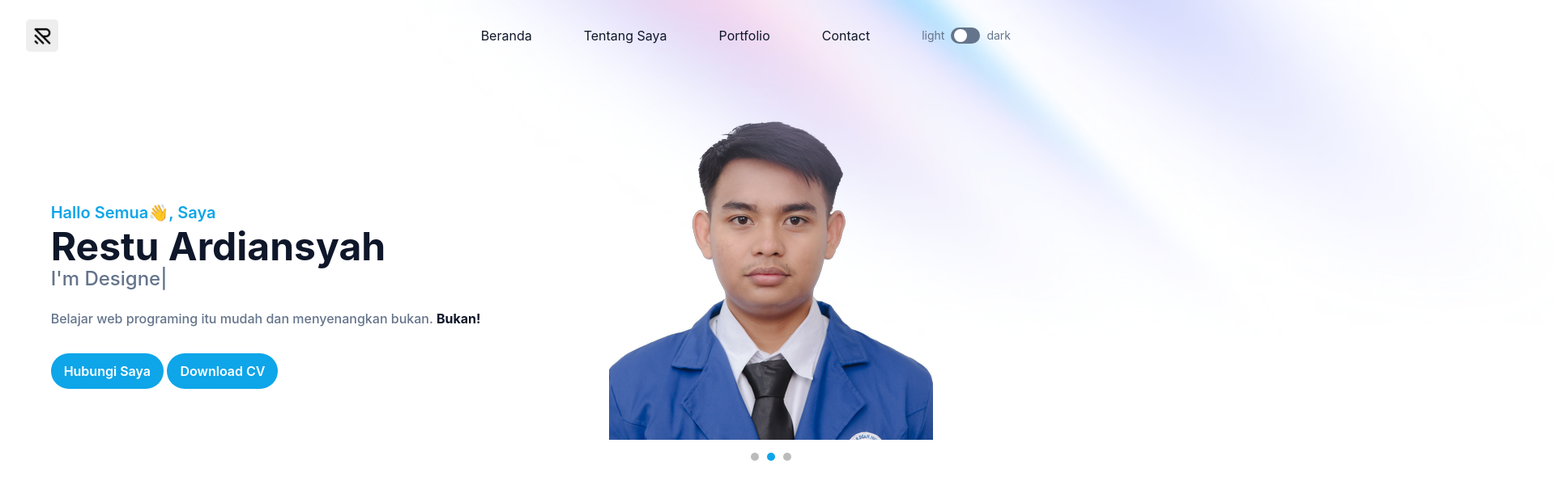
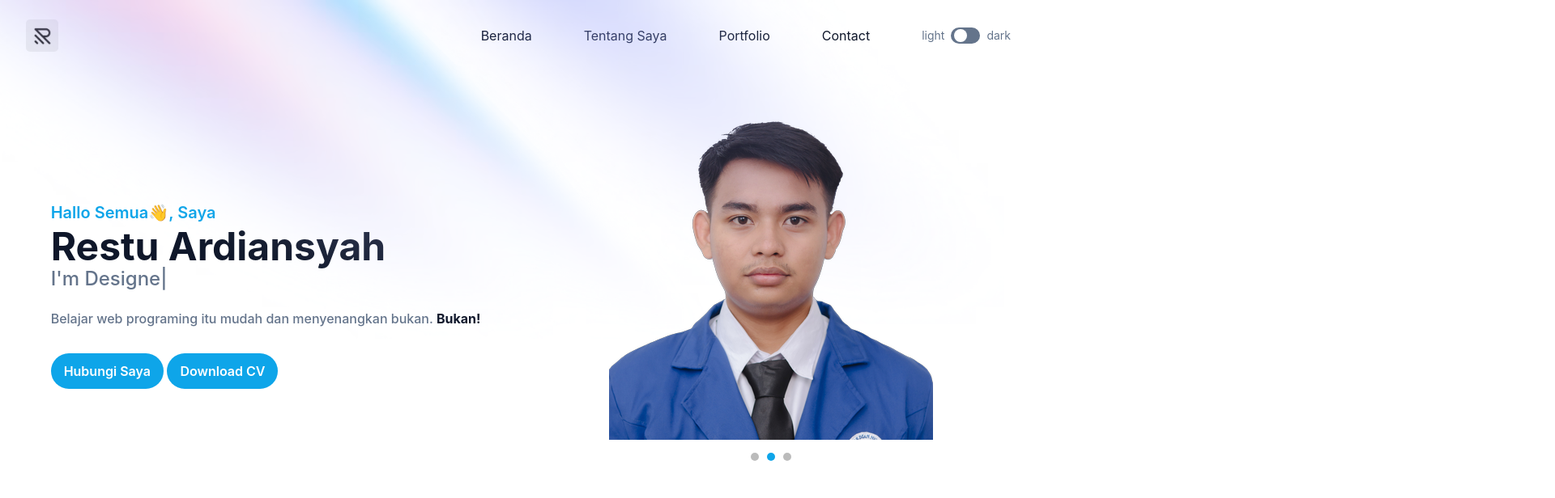
Before and after one commit to MyWebR/RestuArdiansyah, a website: page index.html in a window 1280 px wide. Shown: the top 616 px of the page at 81% size, 1920 px wide, since content can reach past the window. Drawn offline with nearby package versions, Linux system fonts and the light colour scheme; a script that the page names is missing.

Commit message:
memeperbaiki

```diff
--- a/index.html
+++ b/index.html
@@ -260,7 +260,8 @@
 <img
 src="dist/img/docs@30.8b9a76a2.png"
 alt=""
-class="absolute top-0 lg:left-[500px] left-[-200px] w-[90rem] flex-none max-w-none dark:block z-0"
+class="absolute top-0 left-[-200px] w-full lg:w-[90rem] flex-none max-w-none dark:block z-20"
+      decoding="async"
  class="dark" decoding="async" id="bg-collor"
 />
 
```
